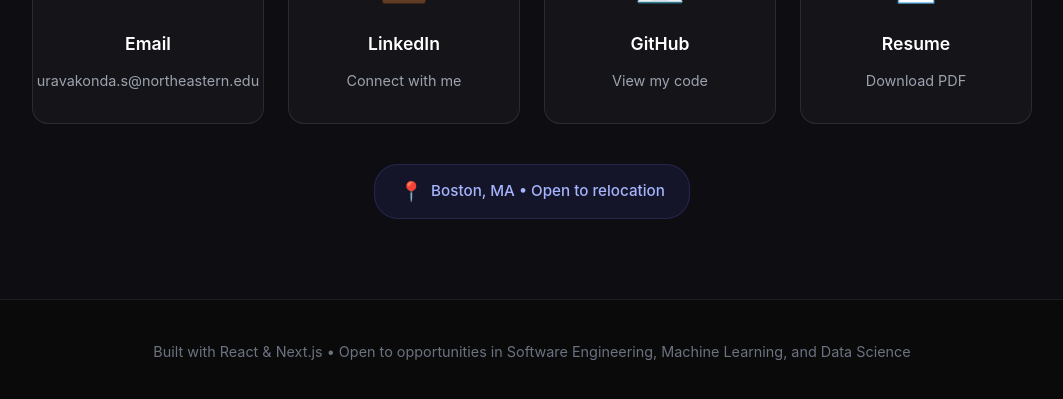
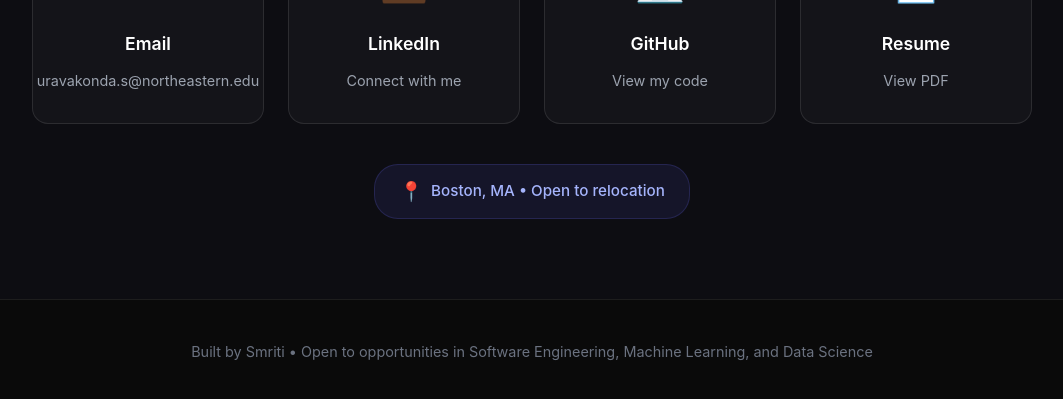
Before and after one commit to SmritiReddyy/smriti-portfolio, a Next.js app: page / in a window 1280 px wide. Shown: the part 4492-4891 px from the top of the page, without its empty margins (108-1171 px from the left). Built offline with nearby package versions, Linux system fonts and the light colour scheme.

Commit message:
small modifications

```diff
--- a/app/page.tsx
+++ b/app/page.tsx
@@ -625,7 +625,7 @@ export default function Home() {
             >
               <div style={styles.contactIcon}>📄</div>
               <h3 style={styles.contactCardTitle}>Resume</h3>
-              <p style={styles.contactCardText}>Download PDF</p>
+              <p style={styles.contactCardText}>View PDF</p>
             </a>
           </div>
 
@@ -639,7 +639,7 @@ export default function Home() {
       {/* Footer */}
       <footer style={styles.footer}>
         <p style={styles.footerText}>
-          Built with React & Next.js • Open to opportunities in Software Engineering,
+          Built by Smriti • Open to opportunities in Software Engineering,
           Machine Learning, and Data Science
         </p>
       </footer>
```
